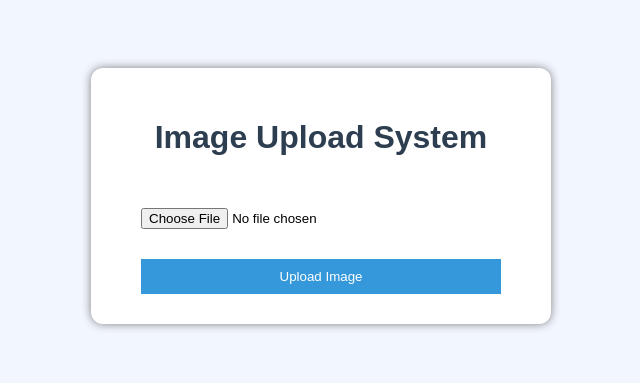
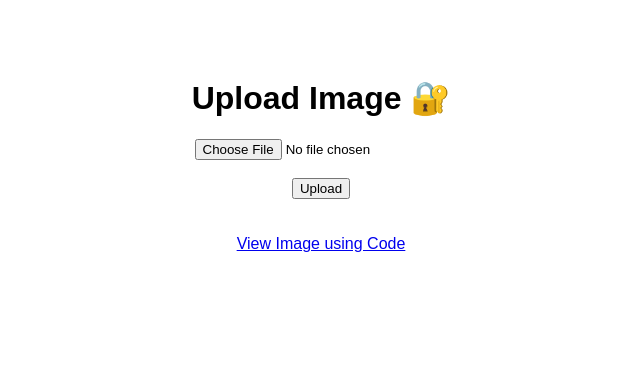
Before and after one commit to duniaparnasomarouthu-creator/quickshare, a Flask app: page / in a window 1280 px wide. Shown: the top 383 px of the page, without its empty margins (319-959 px from the left). Run offline with Flask 3, Linux system fonts and the light colour scheme.

Commit message:
Update index.html

```diff
--- a/templates/index.html
+++ b/templates/index.html
@@ -1,63 +1,21 @@
 <!DOCTYPE html>
 <html>
 <head>
-    <title>Image Upload System</title>
-    <style>
-        body {
-            font-family: Arial;
-            background: #f2f6ff;
-            text-align: center;
-            padding: 60px;
-        }
+    <title>Secret Image Upload</title>
+</head>
+<body style="text-align:center;font-family:Arial;padding:50px;">
 
-        .box {
-            background: white;
-            padding: 30px;
-            width: 400px;
-            margin: auto;
-            border-radius: 12px;
-            box-shadow: 0px 0px 10px gray;
-        }
+<h1>Upload Image 🔐</h1>
 
-        h1 {
-            color: #2c3e50;
-        }
+<form action="/upload" method="POST" enctype="multipart/form-data">
+    <input type="file" name="file" required>
+    <br><br>
+    <button type="submit">Upload</button>
+</form>
 
-        input {
-            margin-top: 20px;
-            padding: 10px;
-            width: 90%;
-        }
+<br><br>
 
-        button {
-            margin-top: 20px;
-            padding: 10px;
-            width: 90%;
-            background: #3498db;
-            color: white;
-            border: none;
-            cursor: pointer;
-        }
-
-        button:hover {
-            background: #2980b9;
-        }
-    </style>
-</head>
-
-<body>
-
-<div class="box">
-    <h1>Image Upload System</h1>
-
-    <form action="/upload" method="POST" enctype="multipart/form-data">
-
-        <input type="file" name="file" required>
-
-        <button type="submit">Upload Image</button>
-
-    </form>
-</div>
+<a href="/view">View Image using Code</a>
 
 </body>
 </html>
```
